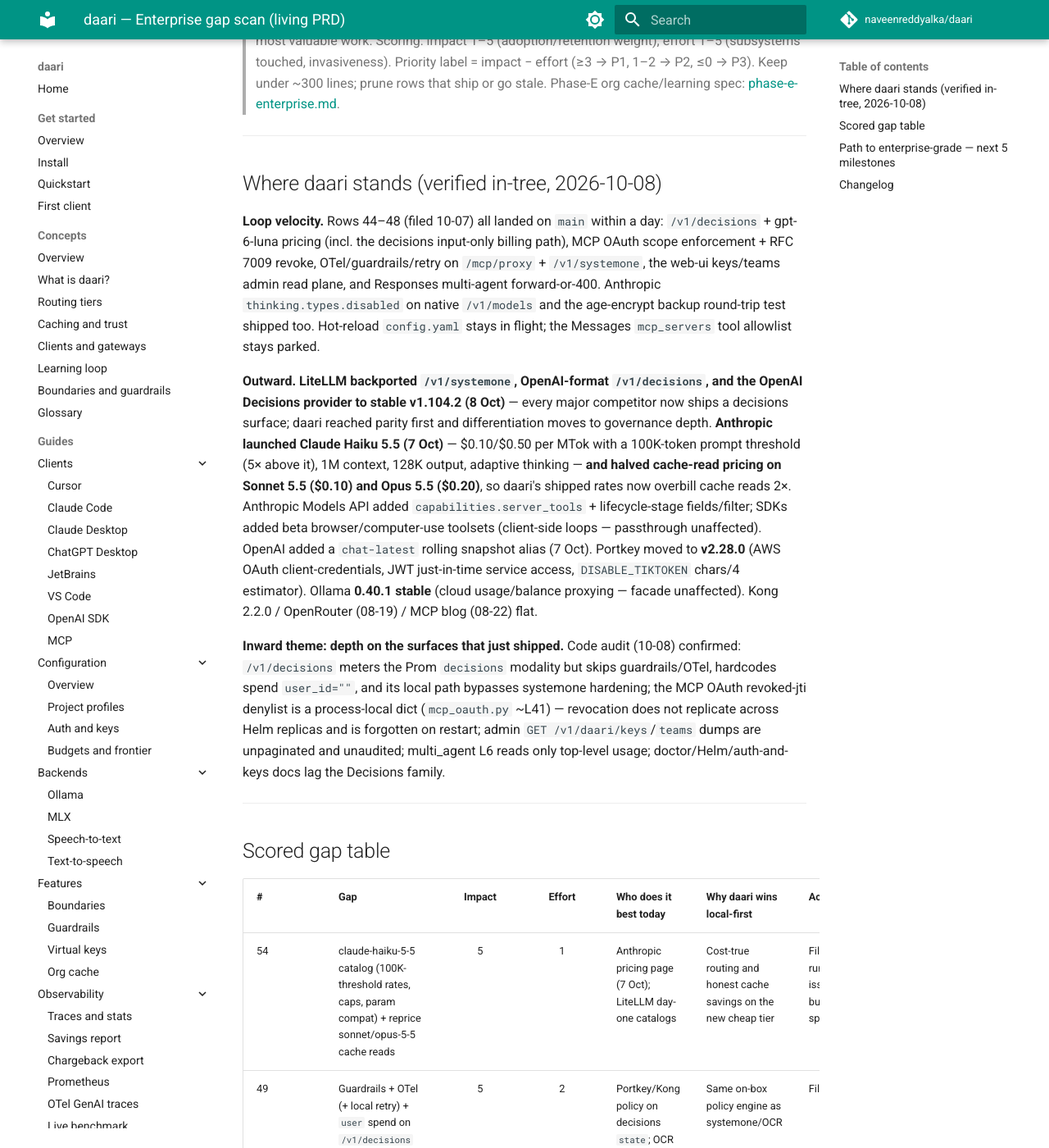
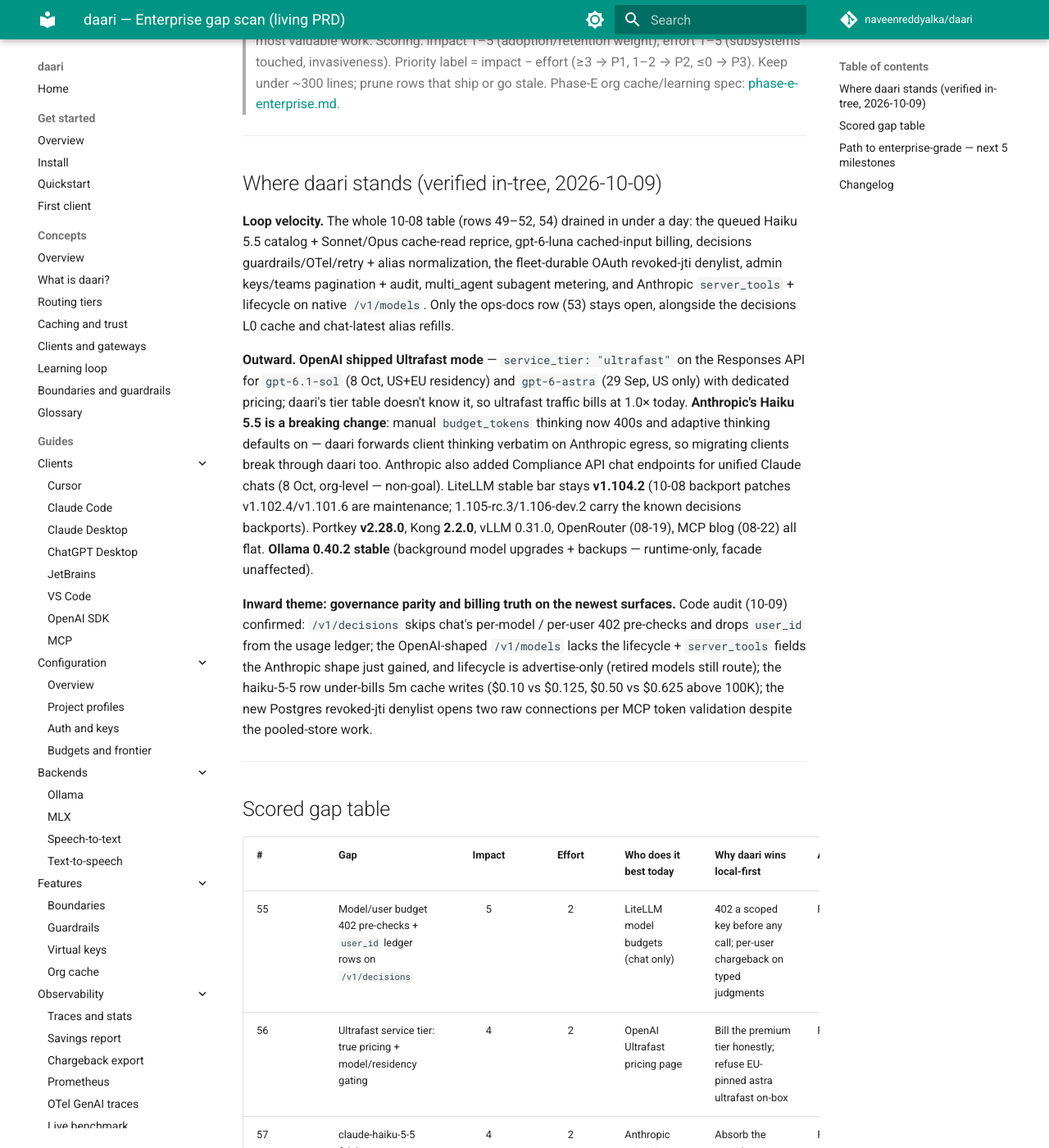
Before and after one commit to naveenreddyalka/daari, an MkDocs documentation site: the page built from docs/prd/ENTERPRISE.md, in a window 1280 px wide and 1400 px high, scrolled down 219 px. Shown: the whole window at 82% size. Built offline with MkDocs 1.6.1 and Material for MkDocs 9.7.7, drawn with Linux system fonts in a browser that asks for light colours; comment, search, counter and statistics services are not loaded; some of the changed text lies outside the part shown.

Commit message:
docs(prd): 2026-10-09 governance parity and billing truth on newest surfaces
Co-authored-by: Naveen Reddy Alka <naveenreddyalka@users.noreply.github.com>

```diff
--- a/docs/prd/ENTERPRISE.md
+++ b/docs/prd/ENTERPRISE.md
@@ -11,41 +11,38 @@
 
 ---
 
-## Where daari stands (verified in-tree, 2026-10-08)
+## Where daari stands (verified in-tree, 2026-10-09)
 
-**Loop velocity.** Rows 44–48 (filed 10-07) all landed on `main` within a day:
-`/v1/decisions` + gpt-6-luna pricing (incl. the decisions input-only billing
-path), MCP OAuth scope enforcement + RFC 7009 revoke, OTel/guardrails/retry on
-`/mcp/proxy` + `/v1/systemone`, the web-ui keys/teams admin read plane, and
-Responses multi-agent forward-or-400. Anthropic `thinking.types.disabled` on
-native `/v1/models` and the age-encrypt backup round-trip test shipped too.
-Hot-reload `config.yaml` stays in flight; the Messages `mcp_servers` tool
-allowlist stays parked.
+**Loop velocity.** The whole 10-08 table (rows 49–52, 54) drained in under a
+day: the queued Haiku 5.5 catalog + Sonnet/Opus cache-read reprice, gpt-6-luna
+cached-input billing, decisions guardrails/OTel/retry + alias normalization,
+the fleet-durable OAuth revoked-jti denylist, admin keys/teams pagination +
+audit, multi_agent subagent metering, and Anthropic `server_tools` + lifecycle
+on native `/v1/models`. Only the ops-docs row (53) stays open, alongside the
+decisions L0 cache and chat-latest alias refills.
 
-**Outward.** **LiteLLM backported `/v1/systemone`, OpenAI-format
-`/v1/decisions`, and the OpenAI Decisions provider to stable v1.104.2 (8 Oct)**
-— every major competitor now ships a decisions surface; daari reached parity
-first and differentiation moves to governance depth. **Anthropic launched
-Claude Haiku 5.5 (7 Oct)** — $0.10/$0.50 per MTok with a 100K-token prompt
-threshold (5× above it), 1M context, 128K output, adaptive thinking — **and
-halved cache-read pricing on Sonnet 5.5 ($0.10) and Opus 5.5 ($0.20)**, so
-daari's shipped rates now overbill cache reads 2×. Anthropic Models API added
-`capabilities.server_tools` + lifecycle-stage fields/filter; SDKs added beta
-browser/computer-use toolsets (client-side loops — passthrough unaffected).
-OpenAI added a `chat-latest` rolling snapshot alias (7 Oct). Portkey moved to
-**v2.28.0** (AWS OAuth client-credentials, JWT just-in-time service access,
-`DISABLE_TIKTOKEN` chars/4 estimator). Ollama **0.40.1 stable** (cloud
-usage/balance proxying — facade unaffected). Kong 2.2.0 / OpenRouter (08-19) /
-MCP blog (08-22) flat.
+**Outward.** **OpenAI shipped Ultrafast mode** — `service_tier: "ultrafast"`
+on the Responses API for `gpt-6.1-sol` (8 Oct, US+EU residency) and
+`gpt-6-astra` (29 Sep, US only) with dedicated pricing; daari's tier table
+doesn't know it, so ultrafast traffic bills at 1.0× today. **Anthropic's
+Haiku 5.5 is a breaking change**: manual `budget_tokens` thinking now 400s
+and adaptive thinking defaults on — daari forwards client thinking verbatim
+on Anthropic egress, so migrating clients break through daari too. Anthropic
+also added Compliance API chat endpoints for unified Claude chats (8 Oct,
+org-level — non-goal). LiteLLM stable bar stays **v1.104.2** (10-08 backport
+patches v1.102.4/v1.101.6 are maintenance; 1.105-rc.3/1.106-dev.2 carry the
+known decisions backports). Portkey **v2.28.0**, Kong **2.2.0**, vLLM 0.31.0,
+OpenRouter (08-19), MCP blog (08-22) all flat. **Ollama 0.40.2 stable**
+(background model upgrades + backups — runtime-only, facade unaffected).
 
-**Inward theme: depth on the surfaces that just shipped.** Code audit (10-08)
-confirmed: `/v1/decisions` meters the Prom `decisions` modality but skips
-guardrails/OTel, hardcodes spend `user_id=""`, and its local path bypasses
-systemone hardening; the MCP OAuth revoked-jti denylist is a process-local
-dict (`mcp_oauth.py` ~L41) — revocation does not replicate across Helm
-replicas and is forgotten on restart; admin `GET /v1/daari/keys`/`teams` dumps
-are unpaginated and unaudited; multi_agent L6 reads only top-level usage;
-doctor/Helm/auth-and-keys docs lag the Decisions family.
+**Inward theme: governance parity and billing truth on the newest surfaces.**
+Code audit (10-09) confirmed: `/v1/decisions` skips chat's per-model /
+per-user 402 pre-checks and drops `user_id` from the usage ledger; the
+OpenAI-shaped `/v1/models` lacks the lifecycle + `server_tools` fields the
+Anthropic shape just gained, and lifecycle is advertise-only (retired models
+still route); the haiku-5-5 row under-bills 5m cache writes ($0.10 vs $0.125,
+$0.50 vs $0.625 above 100K); the new Postgres revoked-jti denylist opens two
+raw connections per MCP token validation despite the pooled-store work.
 
 ---
 
@@ -53,12 +50,17 @@
 
 | # | Gap | Impact | Effort | Who does it best today | Why daari wins local-first | Action |
 |---|-----|:--:|:--:|------------------------|----------------------------|--------|
-| 54 | claude-haiku-5-5 catalog (100K-threshold rates, caps, param compat) + reprice sonnet/opus-5-5 cache reads | 5 | 1 | Anthropic pricing page (7 Oct); LiteLLM day-one catalogs | Cost-true routing and honest cache savings on the new cheap tier | File next run (10-08 issue budget spent) |
-| 49 | Guardrails + OTel (+ local retry) + `user` spend on `/v1/decisions` | 5 | 2 | Portkey/Kong policy on decisions `state`; OCR parity in-tree | Same on-box policy engine as systemone/OCR | Filed [#1497](https://github.com/naveenreddyalka/daari/issues/1497) |
-| 50 | Fleet-durable MCP OAuth revoked-jti denylist (Redis/Postgres) | 5 | 3 | Kong Token Vault; LiteLLM shared revoke stores | Revoke must stick across Helm replicas | Filed [#1498](https://github.com/naveenreddyalka/daari/issues/1498) |
-| 51 | Paginate + audit `GET /v1/daari/keys` and `/teams` | 4 | 2 | LiteLLM proxy admin UI audit trail | Control-plane honesty at key-store scale | Done [#1499](https://github.com/naveenreddyalka/daari/issues/1499) |
-| 52 | Meter multi_agent subagent token usage / spend on L6 | 4 | 2 | OpenAI aggregated usage; LiteLLM agent cost split | FinOps chargeback for delegated agents | Done [#1500](https://github.com/naveenreddyalka/daari/issues/1500) |
-| 53 | Doctor + Helm + auth-and-keys coverage for `/v1/decisions` | 3 | 1 | — (ops honesty) | Operators discover the surface before rate-family miss | Filed [#1501](https://github.com/naveenreddyalka/daari/issues/1501) |
+| 55 | Model/user budget 402 pre-checks + `user_id` ledger rows on `/v1/decisions` | 5 | 2 | LiteLLM model budgets (chat only) | 402 a scoped key before any call; per-user chargeback on typed judgments | Filed [#1518](https://github.com/naveenreddyalka/daari/issues/1518) |
+| 56 | Ultrafast service tier: true pricing + model/residency gating | 4 | 2 | OpenAI Ultrafast pricing page | Bill the premium tier honestly; refuse EU-pinned astra ultrafast on-box | Filed [#1519](https://github.com/naveenreddyalka/daari/issues/1519) |
+| 57 | claude-haiku-5-5 fidelity: budget_tokens→400 compat, 5m cache-write rate, cards | 4 | 2 | Anthropic migration guide; LiteLLM day-one catalogs | Absorb the provider breaking change for every client behind the gateway | Filed [#1520](https://github.com/naveenreddyalka/daari/issues/1520) |
+| 58 | Lifecycle + server_tools on OpenAI-shaped `/v1/models`; fail-closed retired routing | 4 | 2 | Anthropic Models API | One catalog, two facades, enforced retirement | Filed [#1521](https://github.com/naveenreddyalka/daari/issues/1521) |
+| 59 | Pooled connections for the Postgres revoked-jti denylist hot path | 4 | 2 | Kong Token Vault (pooled stores) | Fleet revoke stays cheap on the per-request auth path | Filed [#1522](https://github.com/naveenreddyalka/daari/issues/1522) |
+| 53 | Doctor + Helm + auth-and-keys coverage for `/v1/decisions` | 3 | 1 | — (ops honesty) | Operators discover the surface | Filed [#1501](https://github.com/naveenreddyalka/daari/issues/1501) |
+| 54 | claude-haiku-5-5 catalog + sonnet/opus-5-5 cache-read reprice | 5 | 1 | Anthropic pricing page | Cost-true routing on the new cheap tier | Shipped |
+| 49 | Guardrails + OTel + retry + `user` spend on `/v1/decisions` | 5 | 2 | Portkey/Kong decisions policy | Same on-box policy engine as systemone/OCR | Shipped |
+| 50 | Fleet-durable MCP OAuth revoked-jti denylist | 5 | 3 | Kong Token Vault | Revoke sticks across Helm replicas | Shipped |
+| 51 | Paginate + audit `GET /v1/daari/keys` and `/teams` | 4 | 2 | LiteLLM admin UI | Control-plane honesty at key-store scale | Shipped |
+| 52 | Meter multi_agent subagent token usage / spend on L6 | 4 | 2 | OpenAI aggregated usage | FinOps chargeback for delegated agents | Shipped |
 | 44 | OpenAI-compatible `/v1/decisions` + gpt-6-luna | 5 | 2 | OpenAI Decisions beta; LiteLLM v1.104.2 | Typed judgments on-box | Shipped |
 | 45 | MCP OAuth scope + RFC 7009 revocation | 4 | 2 | LiteLLM / Kong | On-box revoke/scope | Shipped |
 | 46 | OTel + guardrails + retry on `/mcp/proxy` + `/v1/systemone` | 4 | 2 | Kong / Portkey | Local policy latency | Shipped |
@@ -78,47 +80,52 @@
 | 23 | Opt-in fail-closed MCP when key has no MCP grant | 4 | 2 | LiteLLM `require_key_mcp_access_defined` | Shipped | Shipped |
 | 8 | Full DCR; A2A; Realtime/WS; stdio MCP; M365 catalog; Skills; FIPS; HIPAA BAA | 2–4 | 3–5 | Portkey / Kong / LiteLLM / OpenAI | Demand-triggered | Watch |
 
-Shipped this week (do not re-file): `/v1/decisions` + luna pricing (incl.
-input-only decisions billing); MCP OAuth scope/revoke endpoint;
-systemone/mcp_proxy/OCR hardening stacks; admin read plane existence;
-multi-agent forward; Anthropic `thinking.types.disabled`; age-encrypt backup
-test; web-ui CSP/sessionStorage; classifier Prom series; grok-4.7 /
-claude-opus-5-5 / claude-sonnet-5-5 catalog entries (rates now need the 7-Oct
-cache reprice — row 54).
+Shipped this week (do not re-file): haiku-5-5 pricing row + sonnet/opus-5-5
+cache-read reprice; gpt-6-luna cached-input $0.01 + decisions input-only
+billing; decisions guardrails/OTel/retry + alias normalization; fleet-durable
+revoked-jti denylist (Redis/Postgres/in-process + doctor); admin keys/teams
+pagination + audit; multi_agent nested-usage metering; Anthropic
+`server_tools` + lifecycle on native `/v1/models`; grok-4.7 /
+claude-opus-5-5 catalog entries.
 
-Watch rows (do not file yet): Decisions L0/exact cache (strong local-first
-angle once governance lands); Decisions stream/batch/Ollama/Anthropic facades;
-admin dedicated rate family; gpt-6-luna Decisions schema drift while the beta
-hardens; OpenAI `chat-latest` alias pricing (rolling snapshot — map when a
-client sends it); Anthropic Models API `server_tools` + lifecycle-stage parity
-on native `/v1/models` (fold into row-54 catalog sweep or next one); Anthropic
-SDK browser/computer-use toolsets (client-side loop — passthrough unaffected);
-LiteLLM 1.105/1.106 M365 MCP catalog + scoped-SQL tracing (file at GA);
-Portkey v2.28.0 JWT just-in-time access + `/v1/health` `last_synced_at` (file
-on operator ask); OpenAI in-product HIPAA BAA (compliance non-goal).
+Watch rows (do not file yet): admin pagination depth — web-ui ignores
+`has_more`, `GET /v1/daari/audit` hard-codes limit=100 with no offset,
+`/v1/daari/report` clients/users unbounded (file when a fleet-scale operator
+asks); multi_agent per-subagent-model pricing — `nested_agent_usages` keeps
+no `model`, so absent provider cost all tokens bill at the parent model's
+rate (file on multi-model agent-graph demand); decisions streaming reject-400
++ Idempotency-Key parity; decisions L0 cache + chat-latest alias (open
+refills); gpt-6-luna Decisions schema drift while the beta hardens; Anthropic
+Compliance API chat export (org-level, non-goal); Anthropic SDK
+browser/computer-use toolsets (client-side loop); Claude Max/Team monthly API
+credits (billing-side); LiteLLM 1.105/1.106 M365 MCP catalog + scoped-SQL
+tracing (file at GA); Portkey v2.28.0 JWT just-in-time access (operator ask);
+OpenAI in-product HIPAA BAA (compliance non-goal).
 
-Verified fine this run — don't re-audit: Prom `decisions` modality +
-`rate_families` mapping; luna in `_DEFAULT_MODEL_PRICES` with decisions
-billing path; revoke `_prune_revoked` TTL cleanup; web-ui Bearer in memory /
-opt-in `sessionStorage` (no localStorage); `/v1/decisions` listed in
-http-api.md; batches still chat-only by design (`_execute_batch_chat_body`).
+Verified fine this run — don't re-audit: decisions rate family + cost headers
++ pooled httpx + spend-context user binding; haiku threshold scaling for
+input/output/cache-read/1h-write (boundary-tested at 100K); Anthropic-shaped
+`/v1/models` lifecycle filter + server_tools; revoked-jti doctor coverage +
+TTL prune + intentional omission from the backup catalog (TTL-bound);
+multi_agent double-bill guard; admin keys/teams list audit events.
 
 ---
 
 ## Path to enterprise-grade — next 5 milestones
 
-1. **Catalog truth after the 7-Oct reprice** — add claude-haiku-5-5 with its
-   100K-threshold rates and fix sonnet/opus-5-5 cache reads (row 54): shipped
-   rates currently overbill cache reads 2×, a live billing-correctness defect.
-2. **Decisions governance parity** — guardrails + OTel + local retry + `user`
-   spend on `/v1/decisions` (row 49), matching systemone/OCR, now that
-   LiteLLM v1.104.2 ships the same surface without on-box policy.
-3. **MCP revoke that survives replicas** — durable jti denylist (row 50) so
-   Helm `replicaCount>1` and restarts keep revocations.
-4. **Admin read plane at scale** — pagination + audit events (row 51), then
-   multi-agent FinOps metering (row 52).
-5. **Ops discoverability** — doctor/Helm/auth-and-keys for Decisions (row 53),
-   then hot-reload (row 6) and the parked Messages tool allowlist (row 7).
+1. **Decisions governance parity** — model/user budget 402 pre-checks and
+   per-user ledger attribution on `/v1/decisions` (row 55): the typed-judgment
+   modality must meter and fence like chat before fleets adopt it at volume.
+2. **Billing truth on the new provider tiers** — Ultrafast service-tier
+   pricing with model + residency gating (row 56) and the haiku-5-5 5m
+   cache-write rate (row 57): both are live billing-correctness defects.
+3. **Breaking-change absorption** — haiku-5-5 `budget_tokens` → adaptive
+   mapping on Anthropic egress (row 57) so clients migrate by doing nothing.
+4. **Catalog honesty with teeth** — lifecycle + server_tools on the OpenAI
+   shape and fail-closed retired routing (row 58).
+5. **Auth hot-path efficiency** — pooled revoked-jti lookups (row 59), then
+   the ops-docs row (53), hot-reload (row 6), and the parked Messages tool
+   allowlist (row 7).
 
 Compliance non-goals (WIF depth, A2A, SOC 2 program, Realtime/WS, FIPS
 builds, HIPAA BAA) stay deferred until buyer demand.
@@ -127,18 +134,22 @@
 
 ## Changelog
 
+- **2026-10-09 (governance parity + billing truth on newest surfaces)** —
+  Rows 49–52 and 54 marked Shipped (drained in under a day, including the
+  queued Haiku 5.5 reprice). Inward audit filed rows 55–59: decisions budget
+  402s + user ledger, Ultrafast tier pricing/gating, haiku-5-5 fidelity
+  (budget_tokens compat, 5m write rate, cards), OpenAI-shape lifecycle parity
+  with fail-closed retirement, pooled revoked-jti lookups. Outward: OpenAI
+  Ultrafast mode (sol 10-08, astra 09-29); Anthropic haiku `budget_tokens`
+  400 breaking change + Compliance chat export; Ollama 0.40.2 stable;
+  LiteLLM/Portkey/Kong/vLLM/OpenRouter/MCP flat.
+
 - **2026-10-08 (depth on shipped Decisions / OAuth / admin / multi-agent)** —
-  Rows 44–48 marked Shipped (drained in under a day). Inward audit filed rows
-  49–53: decisions guardrails/OTel/user-spend, fleet OAuth denylist, admin
-  pagination/audit, multi_agent spend metering, decisions ops docs. Outward:
-  LiteLLM v1.104.2 backports decisions/systemone to stable (bar moves);
-  Anthropic Haiku 5.5 + Sonnet/Opus cache-read reprice → row 54 queued for
-  the next run's budget; Portkey v2.28.0; Ollama 0.40.1.
+  Filed rows 49–53 after the 10-07 table drained in a day; queued the Haiku
+  5.5 catalog + cache-read reprice as row 54. LiteLLM v1.104.2 backported
+  decisions/systemone to stable; Portkey v2.28.0.
 
-- **2026-10-07 (decisions surface + lifecycle depth)** — Filed rows 44–48
-  (local-first `/v1/decisions`, MCP OAuth scope/revocation, new-surface
-  spans/guardrails/retry, web-ui admin read plane, Responses multi-agent).
-
-- **2026-10-06 → 08-28** — Condensed: catalog + classifier/watchdog; admin-plane
-  + OCR governance; operate-gates + FinOps; LiteLLM 1.104; OBO/classifier;
-  decision models + MCP OAuth; Apache 2.0; this PRD's creation.
+- **2026-10-07 → 08-28** — Condensed: decisions surface + lifecycle depth;
+  catalog + classifier/watchdog; admin-plane + OCR governance; operate-gates
+  + FinOps; LiteLLM 1.104; OBO/classifier; decision models + MCP OAuth;
+  Apache 2.0; this PRD's creation.
```
